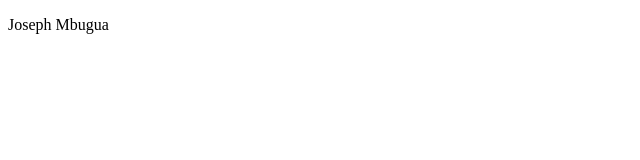
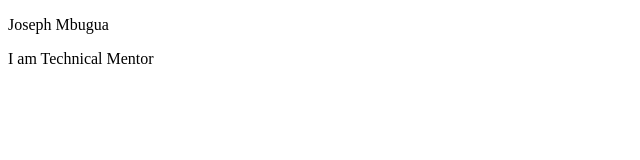
Before and after one commit to josephbill/roboadviser, a plain HTML site: page index.html in a window 1280 px wide. Shown: the whole page, without its empty margins (0-640 px from the left). Drawn offline with Linux system fonts and the light colour scheme.

Commit message:
added a new paragraph with occupation details

```diff
--- a/index.html
+++ b/index.html
@@ -8,7 +8,7 @@
     <body>
 
             <p>Joseph Mbugua</p>
-             <p></p>
+             <p>I am Technical Mentor</p>
         <footer>
 
         </footer>
```
